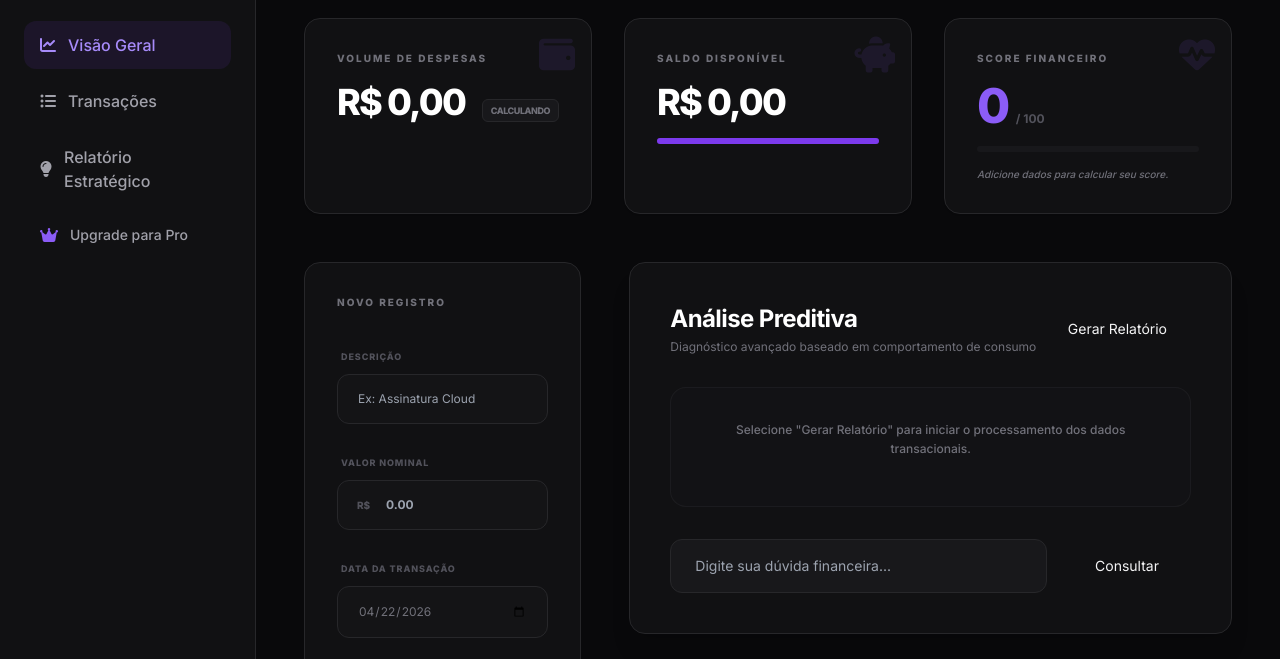
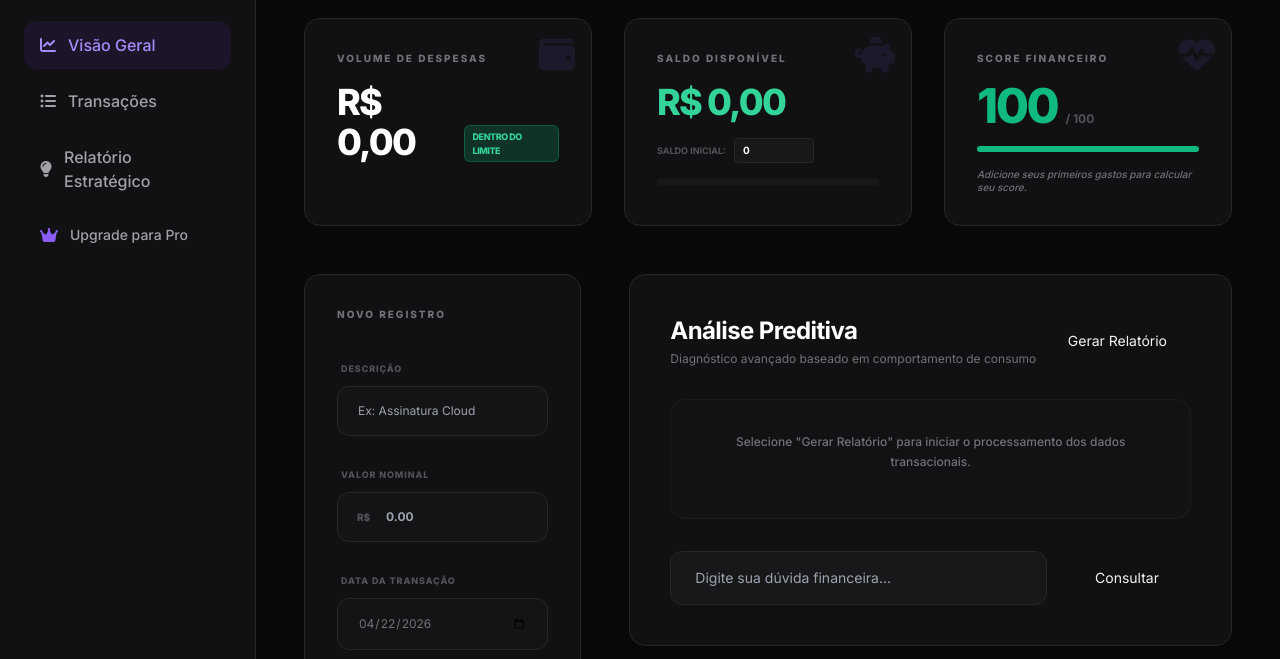
Before and after one commit to debbsouz/FinAI, a website: page dashboard.html in a window 1280 px wide. Shown: the part 110-769 px from the top of the page. Drawn offline with nearby package versions, Linux system fonts and the light colour scheme; sample sign-in values are in the browser's storage.

Commit message:
implementei sistema de saldo disponível com valor inicial por usuário, cálculo automático baseado nos gastos, atualização em tempo real ao adicionar/remover despesas, exibição no dashboard com indicação visual (positivo/negativo) e possibilidade de edição manual, garantindo persistência por usuário

```diff
--- a/dashboard.html
+++ b/dashboard.html
@@ -159,9 +159,13 @@
             </div>
             <p class="text-zinc-500 text-[10px] font-black uppercase tracking-[0.2em] mb-4 group-hover:text-zinc-400 transition-colors">Saldo Disponível</p>
             <div class="flex flex-col gap-4">
-              <h3 id="cardOrcamentoRestante" class="text-4xl font-black text-white tracking-tighter">R$ 0,00</h3>
+              <h3 id="cardSaldoDisponivel" class="text-4xl font-black text-white tracking-tighter">R$ 0,00</h3>
+              <div class="flex items-center gap-2">
+                <span class="text-[9px] font-bold text-zinc-600 uppercase">Saldo Inicial:</span>
+                <input id="inputSaldoInicial" type="number" onchange="alterarSaldoInicial(this.value)" class="bg-zinc-900 border border-zinc-800 rounded px-2 py-1 text-[10px] w-20 focus:outline-none focus:border-violet-500/50 text-white font-bold" placeholder="0.00">
+              </div>
               <div class="h-1.5 bg-zinc-900 rounded-full overflow-hidden">
-                <div id="barOrcamentoRestante" class="h-full bg-violet-600 transition-all duration-1000 shadow-[0_0_10px_rgba(139,92,246,0.5)]" style="width: 100%"></div>
+                <div id="barSaldoDisponivel" class="h-full bg-violet-600 transition-all duration-1000 shadow-[0_0_10px_rgba(139,92,246,0.5)]" style="width: 100%"></div>
               </div>
             </div>
           </div>
--- a/js/main.js
+++ b/js/main.js
@@ -3,16 +3,24 @@ const usuarioEmail = localStorage.getItem("usuario_logado") || "default";
 
 let gastos = JSON.parse(localStorage.getItem(`gastos_${usuarioEmail}`)) || [];
 let orcamentoMensal = parseFloat(localStorage.getItem(`orcamento_${usuarioEmail}`)) || 3000.00;
+let saldoInicial = parseFloat(localStorage.getItem(`saldo_${usuarioEmail}`)) || 0.00;
 let pieChart = null;
 let barChart = null;
 
 function salvarDados() {
   localStorage.setItem(`gastos_${usuarioEmail}`, JSON.stringify(gastos));
   localStorage.setItem(`orcamento_${usuarioEmail}`, orcamentoMensal.toString());
+  localStorage.setItem(`saldo_${usuarioEmail}`, saldoInicial.toString());
 }
 
 function alterarOrcamento(valor) {
   orcamentoMensal = parseFloat(valor) || 0;
+  salvarDados();
+  renderizarTudo();
+}
+
+function alterarSaldoInicial(valor) {
+  saldoInicial = parseFloat(valor) || 0;
   salvarDados();
   renderizarTudo();
 }
@@ -83,11 +91,14 @@ function calcularScoreLocal() {
 }
 
 function carregarDados() {
-  const salvos = localStorage.getItem('gastos');
+  const salvos = localStorage.getItem(`gastos_${usuarioEmail}`);
   if (salvos) gastos = JSON.parse(salvos);
 
   const inputOrcamento = document.getElementById('orcamentoMensal');
   if (inputOrcamento) inputOrcamento.value = orcamentoMensal;
+
+  const inputSaldo = document.getElementById('inputSaldoInicial');
+  if (inputSaldo) inputSaldo.value = saldoInicial;
 
   if (typeof atualizarGraficos === "function") {
     atualizarGraficos();
@@ -189,50 +200,52 @@ function renderizarResumoCategorias() {
 
 function renderizarProgressoOrcamento() {
   const container = document.getElementById('progressoOrcamento');
-  if (!container) return;
+  // Se não tiver o container de progresso antigo, apenas processamos os cards novos do dashboard
 
   const total = calcularTotalGasto();
-  const percentual = orcamentoMensal > 0 ? Math.min((total / orcamentoMensal) * 100, 100) : 0;
-  const cor = percentual > 85 ? 'bg-red-500' : percentual > 65 ? 'bg-amber-500' : 'bg-emerald-500';
+  const percentualOrcamento = orcamentoMensal > 0 ? Math.min((total / orcamentoMensal) * 100, 100) : 0;
 
+  if (container) {
+    const cor = percentualOrcamento > 85 ? 'bg-red-500' : percentualOrcamento > 65 ? 'bg-amber-500' : 'bg-emerald-500';
     container.innerHTML = `
       <div class="flex justify-between text-sm mb-2">
         <span>Gasto atual</span>
         <span>R$ ${total.toLocaleString('pt-BR')} / R$ ${orcamentoMensal.toLocaleString('pt-BR')}</span>
       </div>
       <div class="h-3 bg-zinc-700 rounded-full overflow-hidden">
-      <div class="${cor} h-full transition-all" style="width: ${percentual}%"></div>
+        <div class="${cor} h-full transition-all" style="width: ${percentualOrcamento}%"></div>
       </div>
     `;
+  }
 
   // Atualizar Cards de Visão Geral
   const cardTotal = document.getElementById('cardTotalGasto');
-  const cardRestante = document.getElementById('cardOrcamentoRestante');
+  const cardSaldo = document.getElementById('cardSaldoDisponivel');
   const cardScore = document.getElementById('cardScoreLocal');
   const statusGasto = document.getElementById('statusGasto');
-  const barRestante = document.getElementById('barOrcamentoRestante');
+  const barSaldo = document.getElementById('barSaldoDisponivel');
 
   if (cardTotal) cardTotal.innerText = `R$ ${total.toLocaleString('pt-BR', { minimumFractionDigits: 2 })}`;
 
-  if (cardRestante) {
-    const restante = Math.max(0, orcamentoMensal - total);
-    cardRestante.innerText = `R$ ${restante.toLocaleString('pt-BR', { minimumFractionDigits: 2 })}`;
-    cardRestante.className = restante > 0 ? "text-3xl font-bold text-emerald-400" : "text-3xl font-bold text-red-400";
+  if (cardSaldo) {
+    const saldoDisponivel = saldoInicial - total;
+    cardSaldo.innerText = `R$ ${saldoDisponivel.toLocaleString('pt-BR', { minimumFractionDigits: 2 })}`;
+    cardSaldo.className = saldoDisponivel >= 0 ? "text-4xl font-black text-emerald-400 tracking-tighter" : "text-4xl font-black text-red-400 tracking-tighter";
+
+    if (barSaldo) {
+        const percSaldo = saldoInicial > 0 ? Math.max(0, Math.min((saldoDisponivel / saldoInicial) * 100, 100)) : 0;
+        barSaldo.style.width = `${percSaldo}%`;
+        barSaldo.className = saldoDisponivel >= 0 ? "h-full bg-emerald-500 transition-all shadow-[0_0_10px_rgba(16,185,129,0.5)]" : "h-full bg-red-500 transition-all";
     }
-
-  if (barRestante) {
-    const percRestante = orcamentoMensal > 0 ? Math.max(0, ((orcamentoMensal - total) / orcamentoMensal) * 100) : 0;
-    barRestante.style.width = `${percRestante}%`;
-    barRestante.className = percRestante > 20 ? "h-full bg-emerald-500 transition-all" : "h-full bg-red-500 transition-all";
   }
 
   if (statusGasto) {
     if (total > orcamentoMensal) {
       statusGasto.innerText = "Orçamento Estourado";
-      statusGasto.className = "mt-2 text-[10px] font-bold px-2 py-1 rounded-lg inline-block bg-red-500/20 text-red-400 uppercase";
+      statusGasto.className = "text-[9px] font-black uppercase px-2 py-1 rounded-md bg-red-500/20 text-red-400 tracking-tighter border border-red-500/30";
     } else {
       statusGasto.innerText = "Dentro do Limite";
-      statusGasto.className = "mt-2 text-[10px] font-bold px-2 py-1 rounded-lg inline-block bg-emerald-500/20 text-emerald-400 uppercase";
+      statusGasto.className = "text-[9px] font-black uppercase px-2 py-1 rounded-md bg-emerald-500/20 text-emerald-400 tracking-tighter border border-emerald-500/30";
     }
   }
 
@@ -257,7 +270,7 @@ function renderizarProgressoOrcamento() {
     const textScore = document.getElementById('textScoreLocal');
     if (textScore) {
       textScore.innerText = mensagem;
-      textScore.className = "text-[10px] text-zinc-500 mt-2 font-medium italic leading-tight";
+      textScore.className = "text-[10px] text-zinc-500 font-medium italic leading-tight";
     }
   }
 }
@@ -587,6 +600,12 @@ function renderizarTudo() {
   }
 }
 
+// Inicialização
+document.addEventListener('DOMContentLoaded', () => {
+  carregarDados();
+  renderizarTudo();
+});
+
 window.onload = function() {
   const hoje = new Date().toISOString().split('T')[0];
   document.getElementById('data').value = hoje;
```
Lines whose indentation alone changed are shown as unchanged.
